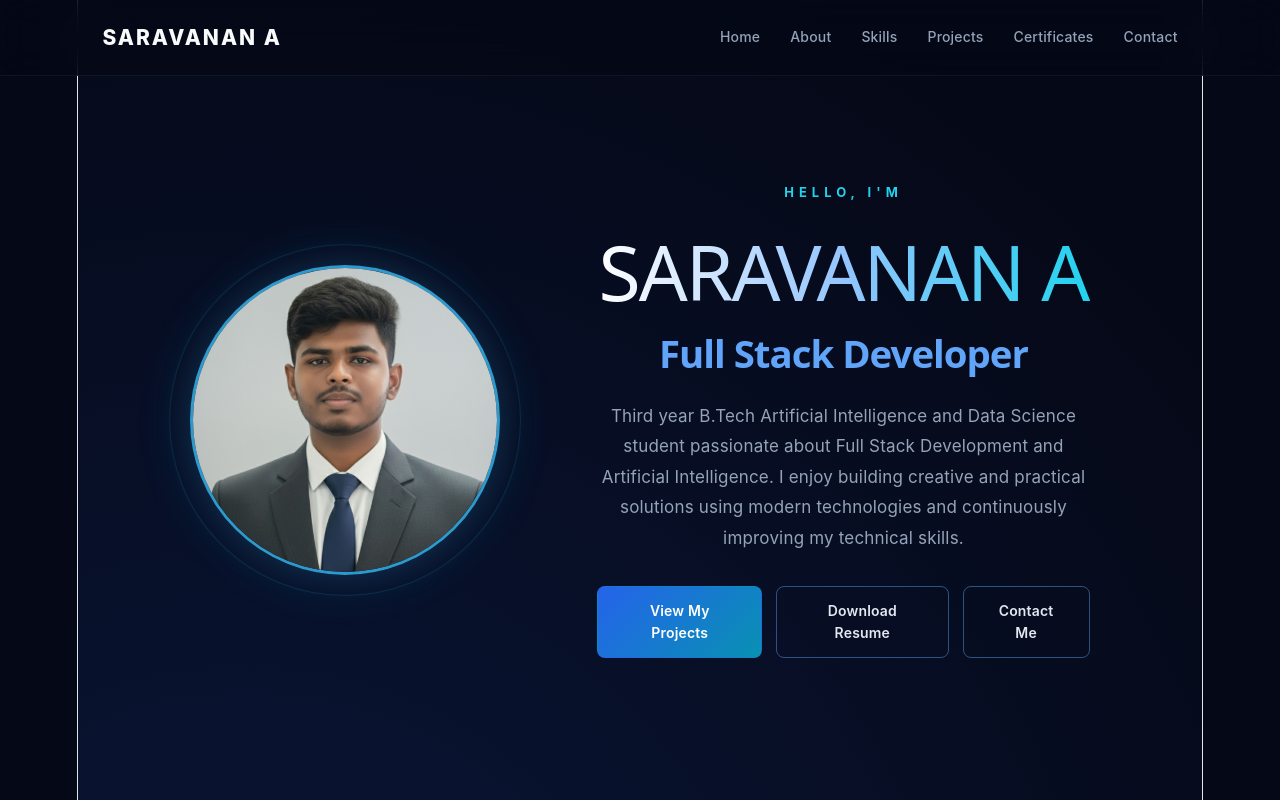
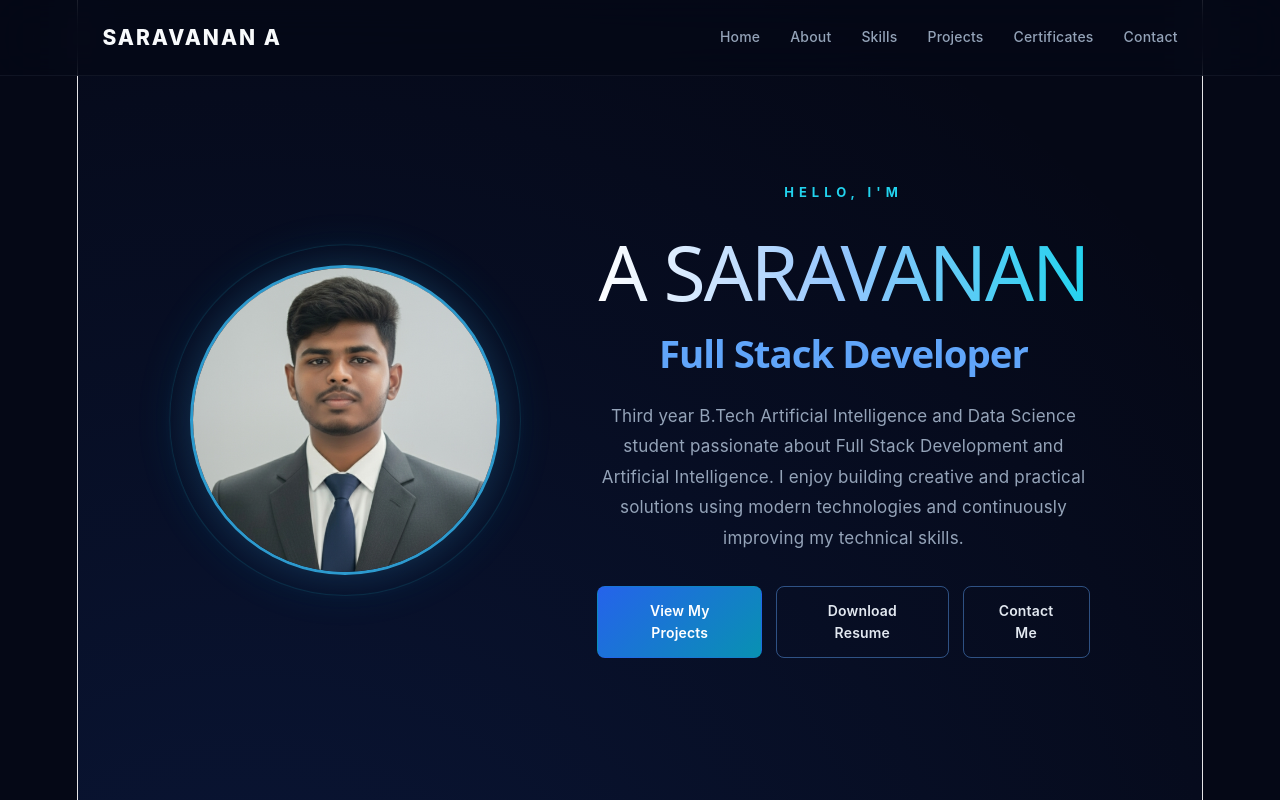
Before and after one commit to saravanan2212-ai/saravanan-portfolio, a React (Vite) app: page / in a window 1280 px wide. Shown: the top 800 px of the page. Built offline with nearby package versions, Linux system fonts and the light colour scheme.

Commit message:
Update portfolio introduction

```diff
--- a/src/App.jsx
+++ b/src/App.jsx
@@ -35,7 +35,7 @@ function App() {
 
           <p className="intro">HELLO, I'M</p>
 
-          <h1>SARAVANAN A</h1>
+          <h1>A SARAVANAN </h1>
 
           <h2>Full Stack Developer</h2>
 
```
